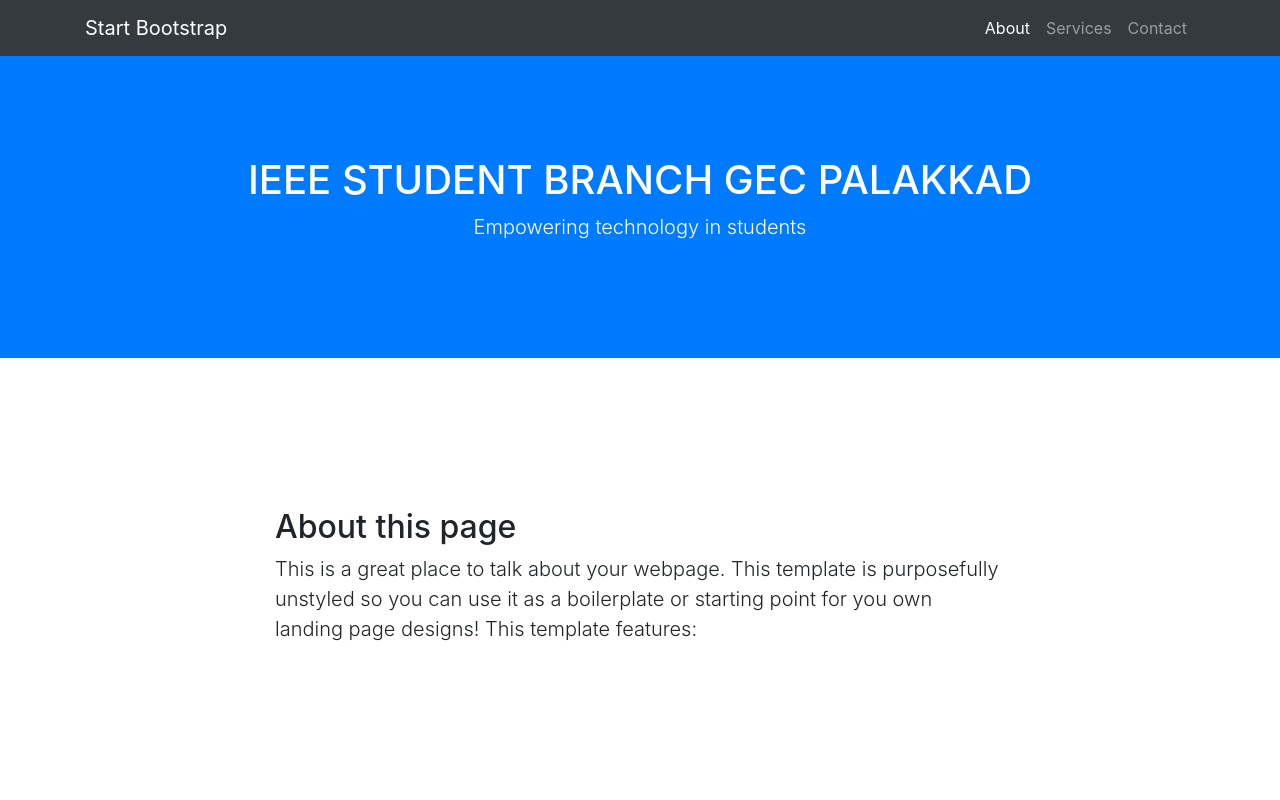
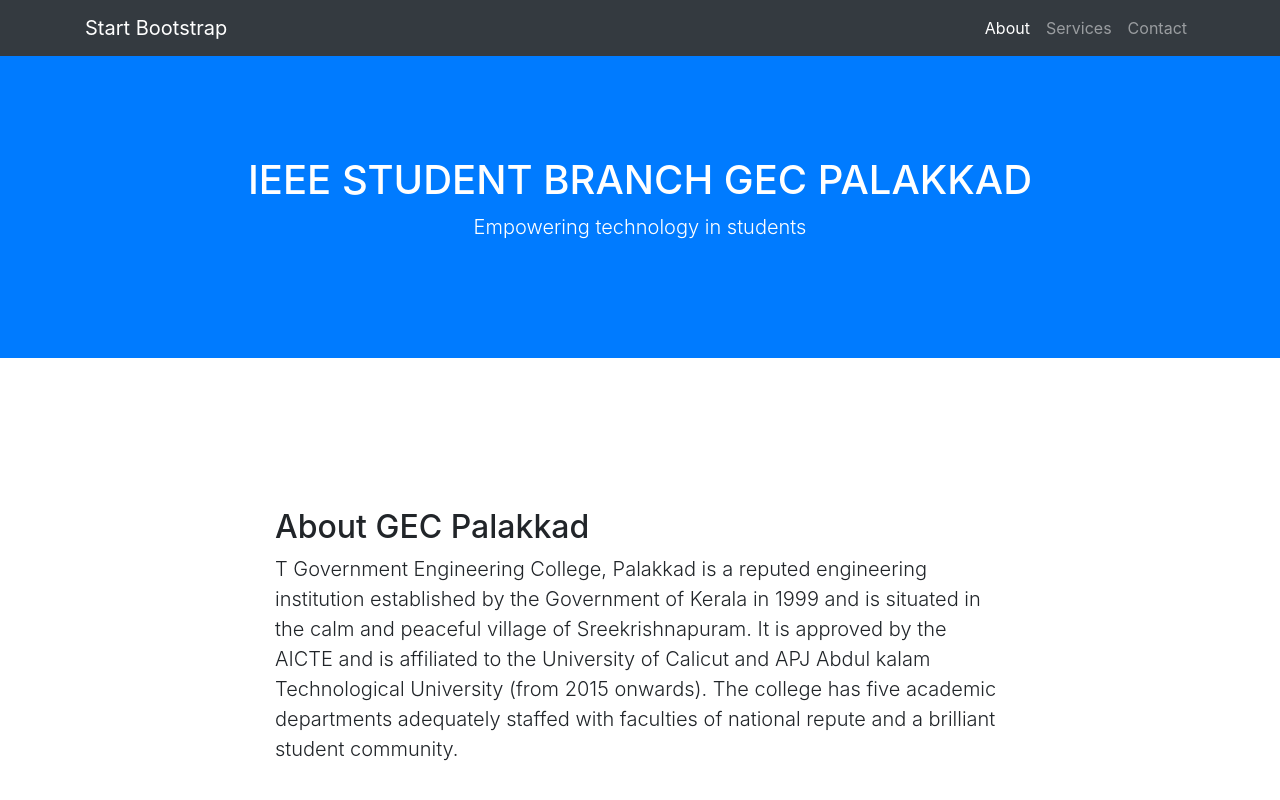
Before and after one commit to biswaz/Hack-GEC, a website with bundled scripts: page 2.html in a window 1280 px wide. Shown: the top 800 px of the page. Built offline with nearby package versions, Linux system fonts and the light colour scheme.

Commit message:
Update 2.html

```diff
--- a/2.html
+++ b/2.html
@@ -54,10 +54,13 @@
       <div class="container">
         <div class="row">
           <div class="col-lg-8 mx-auto">
-            <h2>About this page</h2>
-            <p class="lead">This is a great place to talk about your webpage.
-              This template is purposefully unstyled so you can use it as a boilerplate or starting point for you own
-              landing page designs! This template features:</p>
+            <h2>About GEC Palakkad</h2>
+            <p class="lead">T
+
+Government Engineering College, Palakkad is a reputed engineering institution established by the Government of Kerala in 1999 and is situated in the calm and peaceful village of Sreekrishnapuram. It is approved by the AICTE and is affiliated to the University of Calicut and APJ Abdul kalam Technological University (from 2015 onwards).
+
+The college has five academic departments adequately staffed with faculties of national repute and a brilliant student community.
+</p>
           </div>
         </div>
       </div>
```
